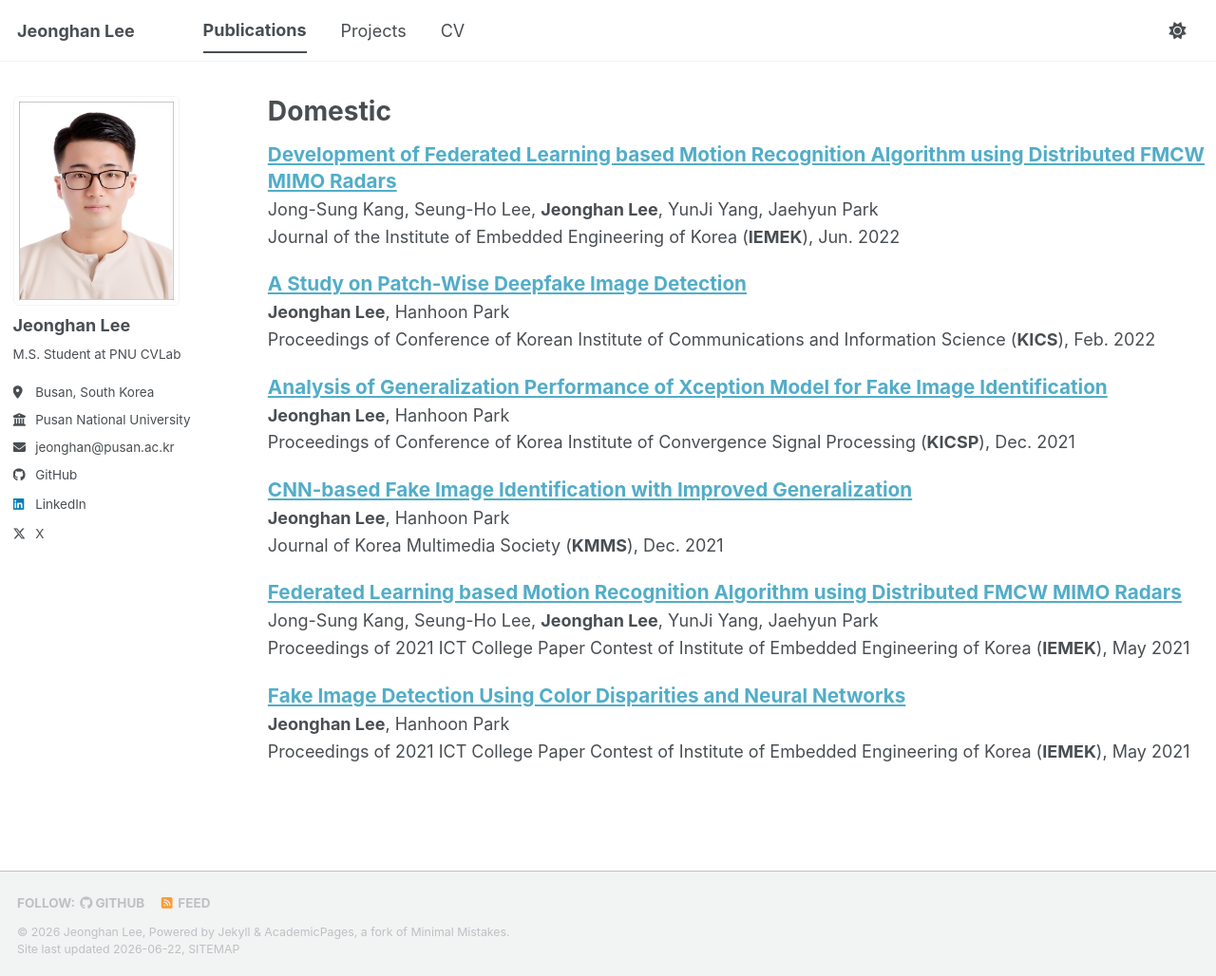
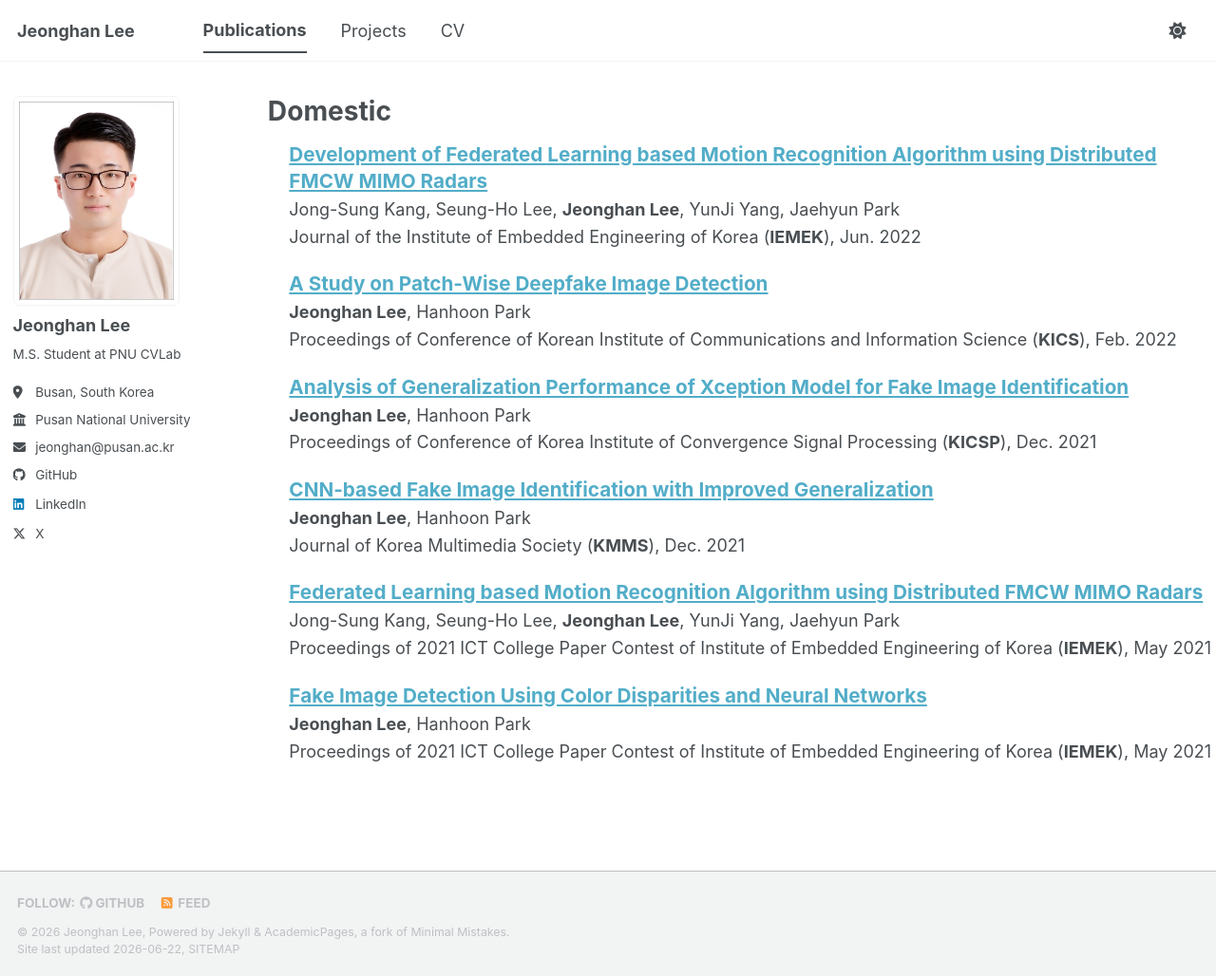
Before and after one commit to jhan-lee/jhan-lee.github.io, a Jekyll site: the page built from _pages/publications.html, in a window 1280 px wide and 1028 px high. Shown: the whole window at 95% size. Built offline with Jekyll 4.4.1, drawn with Linux system fonts in a browser that asks for light colours; a script bundle is joined from its source files by our own code; library files that are not in the unit come from our copies.

Commit message:
edit publications

```diff
--- a/_pages/publications.html
+++ b/_pages/publications.html
@@ -16,8 +16,10 @@ hide_title: true
   {% assign category_posts = site.publications | where: "pub_category", pub_category[0] %}
   {% if category_posts.size > 0 %}
     <h1>{{ pub_category[1].title }}</h1>
+    <div class="publication-category">
     {% for post in category_posts reversed %}
       {% include archive-single.html %}
     {% endfor %}
+    </div>
   {% endif %}
 {% endfor %}
--- a/_sass/layout/_archive.scss
+++ b/_sass/layout/_archive.scss
@@ -69,6 +69,10 @@
   & + p {
     text-indent: 0;
   }
+}
+
+.publication-category {
+  margin-left: 1.25em;
 }
 
 .archive__item-publication {
```
